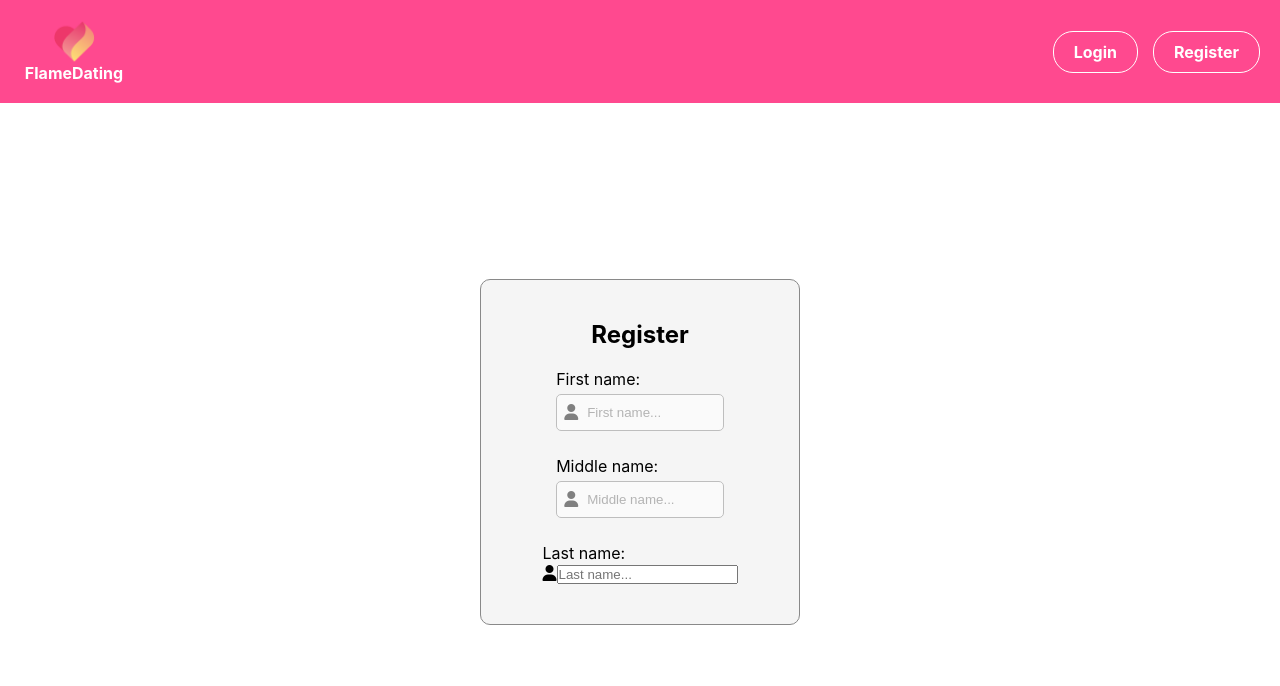
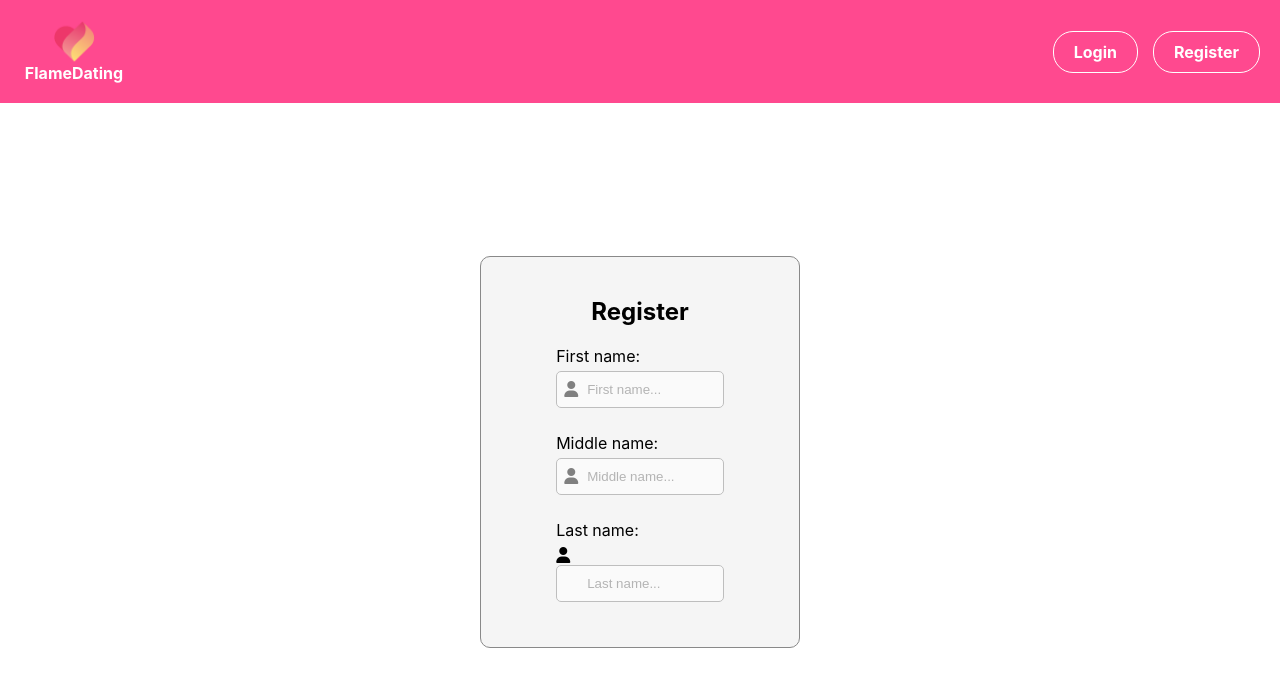
Before and after one commit to ivangeorgiev34/FlameDating, a React (Create React App) app: page /register in a window 1280 px wide. Shown: the top 686 px of the page. Built offline with nearby package versions, Linux system fonts and the light colour scheme.

Commit message:
Add lastNameContainer stylings

```diff
--- a/src/pages/Register/Register.module.scss
+++ b/src/pages/Register/Register.module.scss
@@ -43,7 +43,8 @@
 }
 
 .firstNameContainer,
-.middleNameContainer {
+.middleNameContainer,
+.lastNameContainer {
   display: flex;
   flex-flow: column nowrap;
   row-gap: 5px;
```
